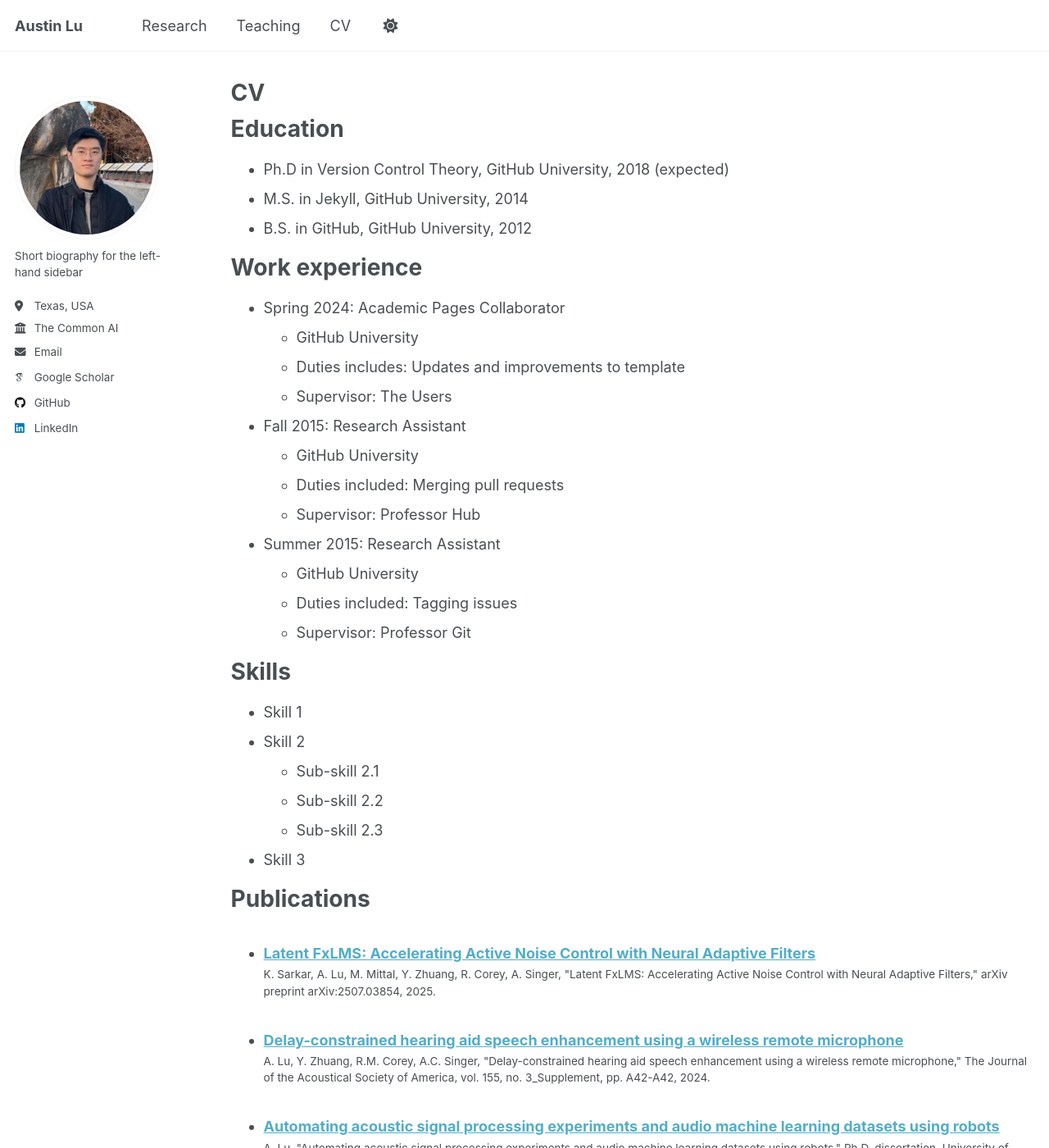
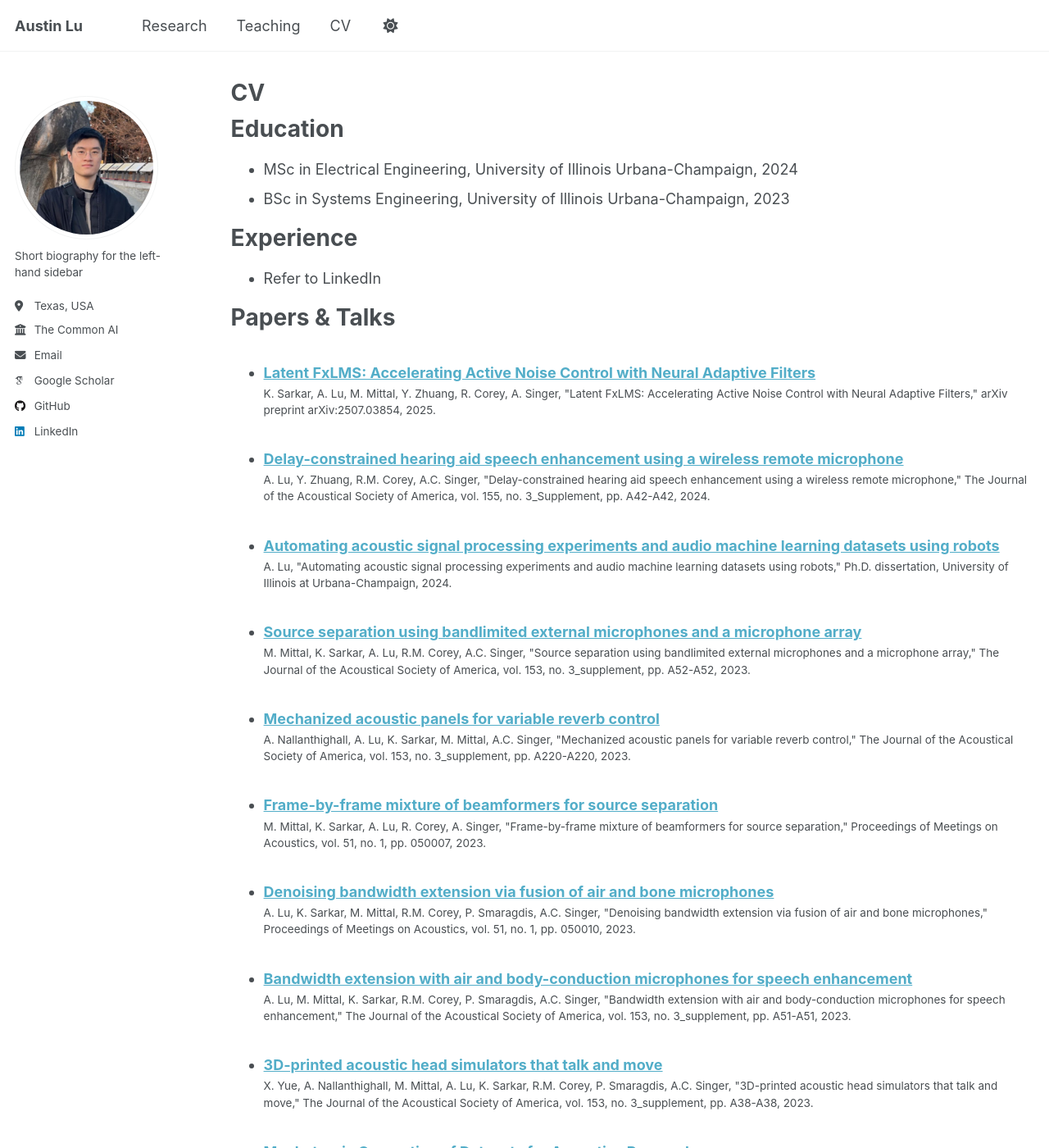
Before and after one commit to au79755/au79755.github.io, a Jekyll site: the page built from _pages/cv.md, in a window 1280 px wide and 1400 px high. Shown: the whole window at 82% size. Built offline with Jekyll 4.4.1, drawn with Linux system fonts in a browser that asks for light colours; some web fonts are replaced; a script that is not in the unit is left out; some of the changed text lies outside the part shown.

Commit message:
Update top level pages by content

```diff
--- a/_config.yml
+++ b/_config.yml
@@ -29,6 +29,7 @@ author:
   bio              : "Short biography for the left-hand sidebar"
   location         : "Texas, USA"
   employer         : "The Common AI"
+  employer_url     : "https://thecommonai.com"
   uri              : # URL
   email            : "austin.lu@thecommonai.com"
 
@@ -224,27 +225,27 @@ collections:
   publications:
     output: true
     permalink: /:collection/:path/
-  portfolio:
-    output: true
-    permalink: /:collection/:path/
-  talks:
-    output: true
-    permalink: /:collection/:path/
+  # portfolio:
+  #   output: true
+  #   permalink: /:collection/:path/
+  # talks:
+  #   output: true
+  #   permalink: /:collection/:path/
 
 
 # These settings control how pages and collections are included in the site
 defaults:
   # _posts
-  - scope:
-      path: ""
-      type: posts
-    values:
-      layout: single
-      author_profile: true
-      read_time: true
-      comments: true
-      share: true
-      related: true
+  # - scope:
+  #     path: ""
+  #     type: posts
+  #   values:
+  #     layout: single
+  #     author_profile: true
+  #     read_time: true
+  #     comments: false
+  #     share: false
+  #     related: true
   # _pages
   - scope:
       path: ""
@@ -259,8 +260,8 @@ defaults:
     values:
       layout: single
       author_profile: true
-      share: true
-      comments: true
+      share: false
+      comments: false
   # _publications
   - scope:
       path: ""
@@ -268,25 +269,25 @@ defaults:
     values:
       layout: single
       author_profile: true
-      share: true
-      comments: true
+      share: false
+      comments: false
   # _portfolio
-  - scope:
-      path: ""
-      type: portfolio
-    values:
-      layout: single
-      author_profile: true
-      share: true
-      comment: true
+  # - scope:
+  #     path: ""
+  #     type: portfolio
+  #   values:
+  #     layout: single
+  #     author_profile: true
+  #     share: false
+  #     comment: false
   # _talks
-  - scope:
-      path: ""
-      type: talks
-    values:
-      layout: talk
-      author_profile: true
-      share: true
+  # - scope:
+  #     path: ""
+  #     type: talks
+  #   values:
+  #     layout: talk
+  #     author_profile: true
+  #     share: false
 
 
 # Sass/SCSS
@@ -304,21 +305,21 @@ timezone: Etc/UTC # http://en.wikipedia.org/wiki/List_of_tz_database_time_zones
 
 # Plugins
 plugins:
-  - jekyll-feed
-  - jekyll-gist
-  - jekyll-paginate
+  # - jekyll-feed
+  # - jekyll-gist
+  # - jekyll-paginate
   - jekyll-sitemap
   - jekyll-redirect-from
-  - jemoji
+  # - jemoji
 
 # Mimic GitHub Pages with --safe
 whitelist:
-  - jekyll-feed
-  - jekyll-gist
-  - jekyll-paginate
+  # - jekyll-feed
+  # - jekyll-gist
+  # - jekyll-paginate
   - jekyll-sitemap
   - jekyll-redirect-from
-  - jemoji
+  # - jemoji
 
 
 # Archives
--- a/_includes/author-profile.html
+++ b/_includes/author-profile.html
@@ -28,7 +28,7 @@
         <li class="author__desktop"><i class="fas fa-fw fa-location-dot icon-pad-right" aria-hidden="true"></i>{{ author.location }}</li>
       {% endif %}
       {% if author.employer %}
-        <li class="author__desktop"><i class="fas fa-fw fa-building-columns icon-pad-right" aria-hidden="true"></i>{{ author.employer }}</li>
+        <li class="author__desktop"><a href="{{ author.employer_url }}"><i class="fas fa-fw fa-building-columns icon-pad-right" aria-hidden="true"></i>{{ author.employer }}</a></li>
       {% endif %}
       {% if author.uri %}
         <li><a href="{{ author.uri }}"><i class="fas fa-fw fa-link icon-pad-right" aria-hidden="true"></i>{{ site.data.ui-text[site.locale].website_label | default: "Website" }}</a></li>
--- a/_pages/cv.md
+++ b/_pages/cv.md
@@ -11,54 +11,21 @@ redirect_from:
 
 Education
 ======
-* Ph.D in Version Control Theory, GitHub University, 2018 (expected)
-* M.S. in Jekyll, GitHub University, 2014
-* B.S. in GitHub, GitHub University, 2012
+* MSc in Electrical Engineering, University of Illinois Urbana-Champaign, 2024
+* BSc in Systems Engineering, University of Illinois Urbana-Champaign, 2023
 
-Work experience
+Experience
 ======
-* Spring 2024: Academic Pages Collaborator
-  * GitHub University
-  * Duties includes: Updates and improvements to template
-  * Supervisor: The Users
+* Refer to LinkedIn
 
-* Fall 2015: Research Assistant
-  * GitHub University
-  * Duties included: Merging pull requests
-  * Supervisor: Professor Hub
-
-* Summer 2015: Research Assistant
-  * GitHub University
-  * Duties included: Tagging issues
-  * Supervisor: Professor Git
-
-Skills
-======
-* Skill 1
-* Skill 2
-  * Sub-skill 2.1
-  * Sub-skill 2.2
-  * Sub-skill 2.3
-* Skill 3
-
-Publications
+Papers & Talks
 ======
   <ul>{% for post in site.publications reversed %}
     {% include archive-single-cv.html %}
   {% endfor %}</ul>
 
-Talks
-======
-  <ul>{% for post in site.talks reversed %}
-    {% include archive-single-talk-cv.html  %}
-  {% endfor %}</ul>
-
-Teaching
+Teaching & Service
 ======
   <ul>{% for post in site.teaching reversed %}
     {% include archive-single-cv.html %}
   {% endfor %}</ul>
-
-Service and leadership
-======
-* Currently signed in to 43 different slack teams
```
Also changed, not shown: _pages/about.md (+4 -4 lines).
